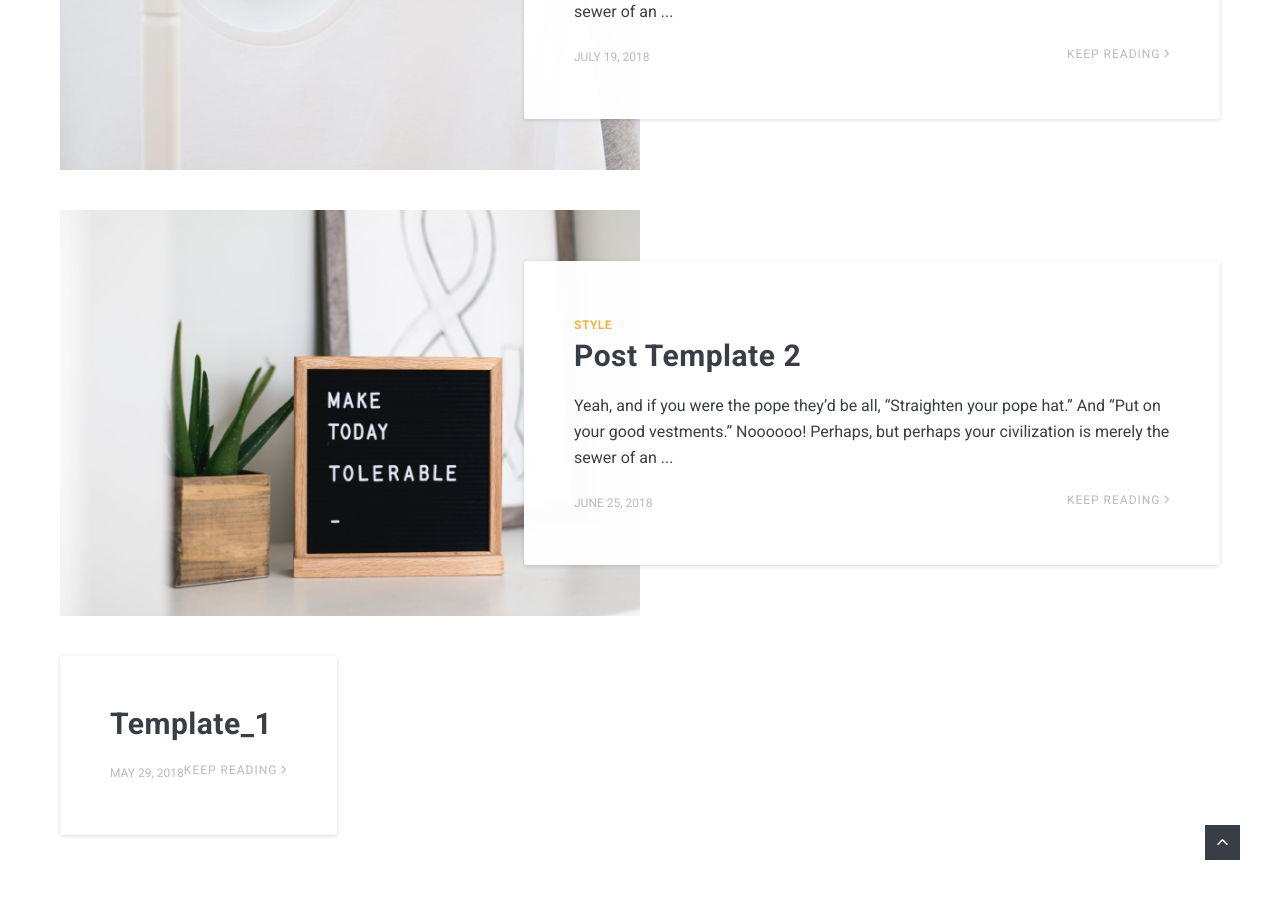
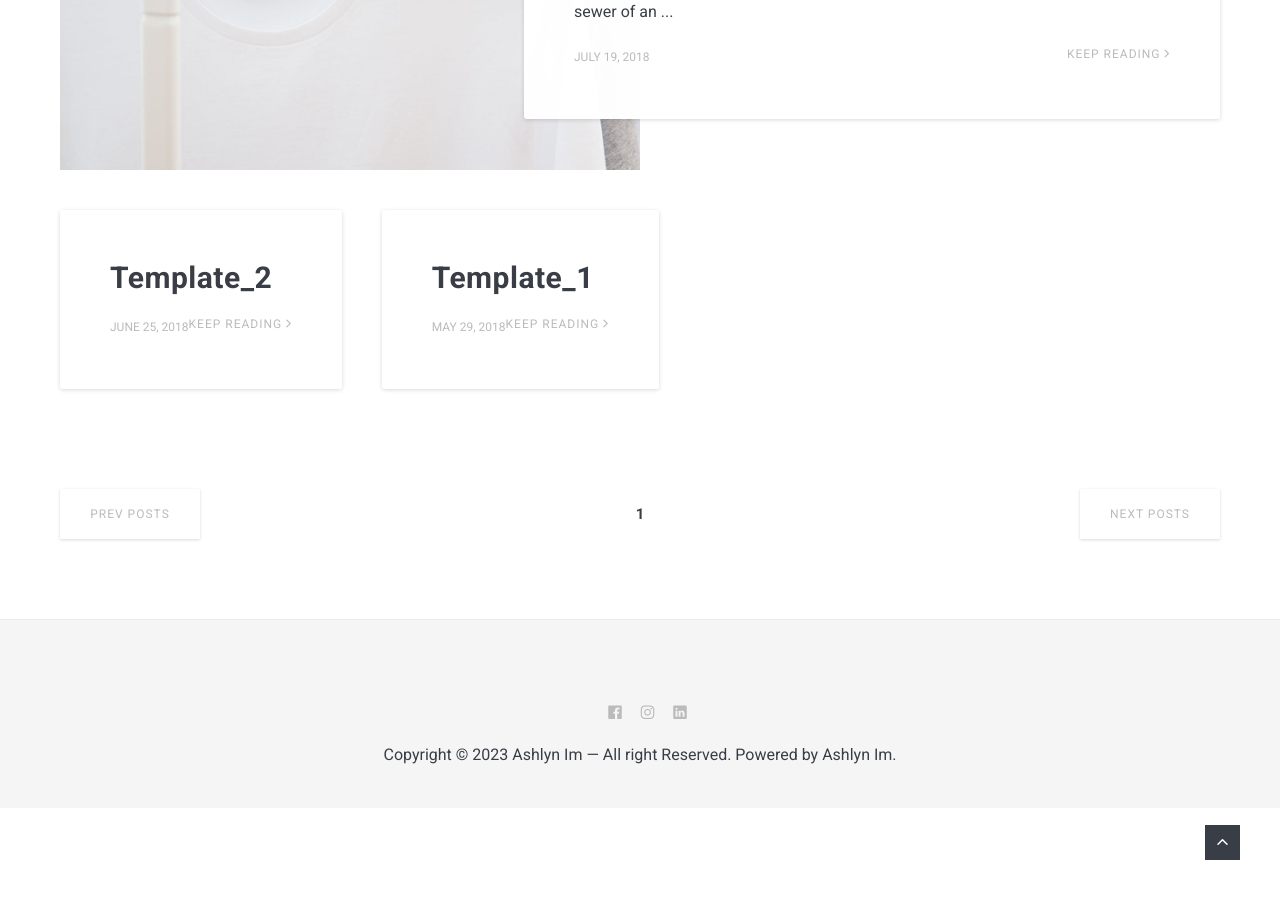
Before and after one commit to imychangemaker/ashlynim, a Jekyll site: the page built from index.html, in a window 1280 px wide and 900 px high, scrolled down 1100 px. Built offline with Jekyll 4.4.1, drawn with Linux system fonts in a browser that asks for light colours; nearby versions of some CDN libraries; the list of posts is cut into pages by our own code.

Commit message:
Update 2018-06-25-Template_2.markdown

```diff
--- a/_posts/2018-06-25-Template_2.markdown
+++ b/_posts/2018-06-25-Template_2.markdown
@@ -1,4 +1,4 @@
----
+<!-- ---
 layout: post
 title:  Post Template 2
 date:   2018-06-25 15:01:35 +0300
@@ -48,4 +48,4 @@ Bender, we're trying our best. I daresay that Fry has discovered the smelliest o
 
 You, a bobsleder!? That I'd like to see! No! The kind with looting and maybe starting a few fires! Good news, everyone! There's a report on TV with some very bad news! When I was first asked to make a film about my nephew, Hubert Farnsworth, I thought "Why should I?" Then later, Leela made the film. But if I did make it, you can bet there would have been more topless women on motorcycles. Roll film!
 
-Eeeee! Now say "nuclear wessels"! Why did you bring us here? Yeah, and if you were the pope they'd be all, "Straighten your pope hat." And "Put on your good vestments." That's the ONLY thing about being a slave.
+Eeeee! Now say "nuclear wessels"! Why did you bring us here? Yeah, and if you were the pope they'd be all, "Straighten your pope hat." And "Put on your good vestments." That's the ONLY thing about being a slave. -->
```
